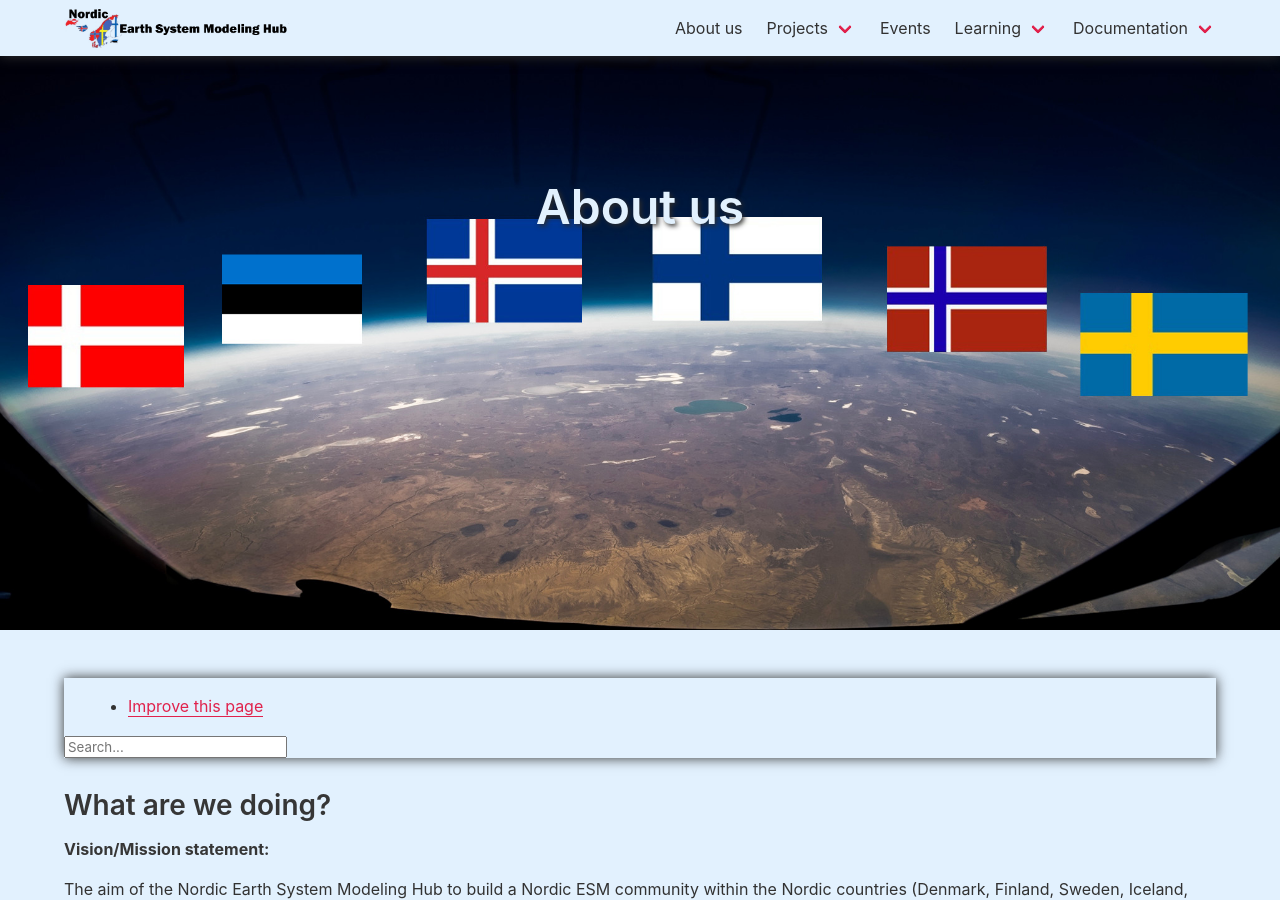
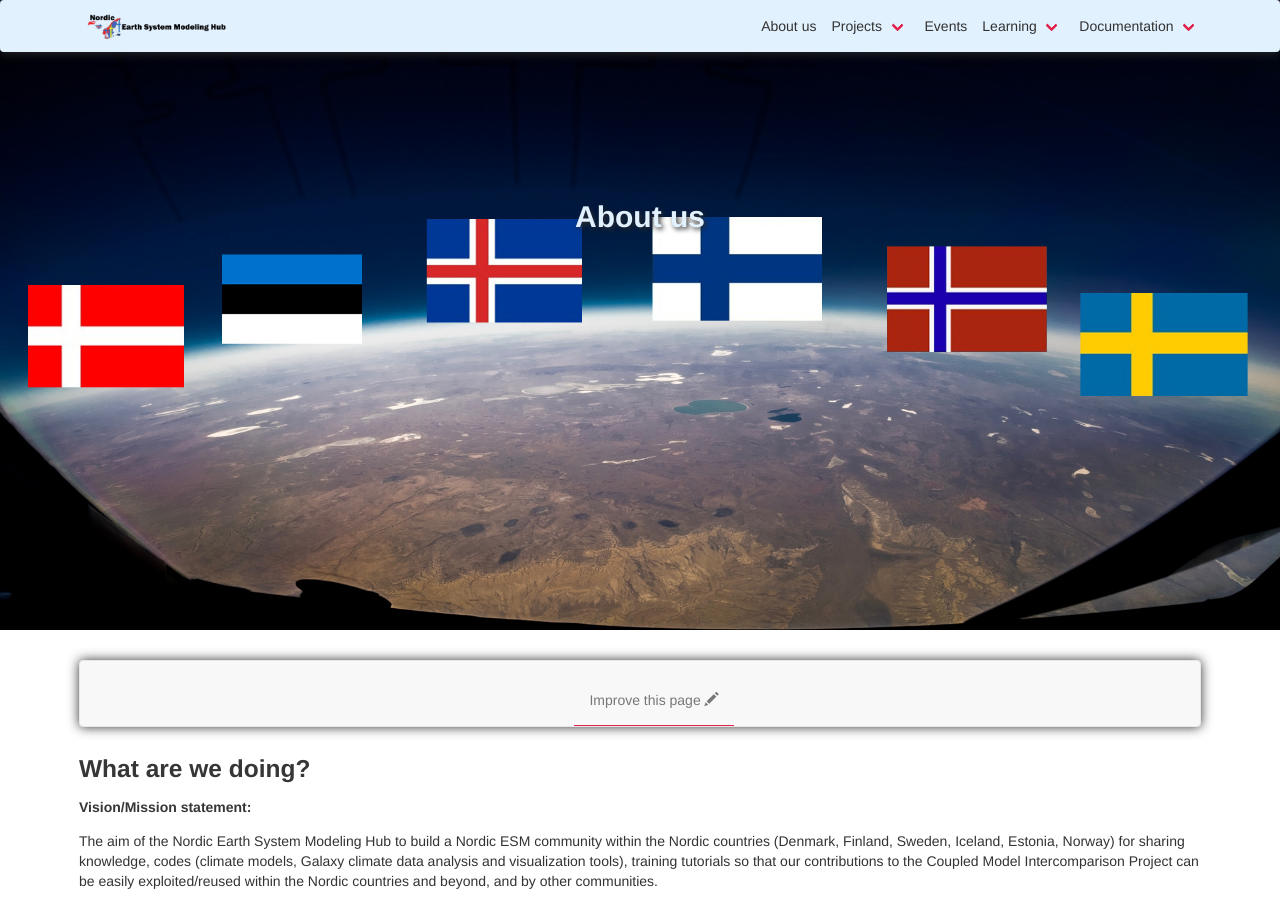
Before and after one commit to NordicESMhub/nordicesmhub.github.io, a Jekyll site: the page built from about.md, in a window 1280 px wide and 900 px high. Built offline with Jekyll 4.4.1, drawn with Linux system fonts in a browser that asks for light colours; nearby versions of some CDN libraries.

Commit message:
add proper link to bootstrap

```diff
--- a/_includes/improve.html
+++ b/_includes/improve.html
@@ -10,13 +10,6 @@
       <ul class="nav navbar-nav">
 	<li><a href="{{repo_url}}/edit/master/{{page.path}}">Improve this page <span class="glyphicon glyphicon-pencil" aria-hidden="true"></span></a></li>
       </ul>
-
-      <form class="navbar-form navbar-right" role="search" id="search" onsubmit="google_search(); return false;">
-        <div class="form-group">
-          <input type="text" id="google-search" placeholder="Search..." aria-label="Google site search">
-        </div>
-      </form>
-
     </div>
   </div>
 </nav>
--- a/_layouts/base.html
+++ b/_layouts/base.html
@@ -8,7 +8,7 @@
     {% seo %}
     <meta name="twitter:card" content="summary_large_image" />
     <link rel="stylesheet" href="/css/styles.css" />
-    <link rel="stylesheet" href="/css/lesson.css" />
+    <link rel="stylesheet" href="https://maxcdn.bootstrapcdn.com/bootstrap/3.4.0/css/bootstrap.min.css">
   </head>
   <body>
     {% include default-header.html %}
```
